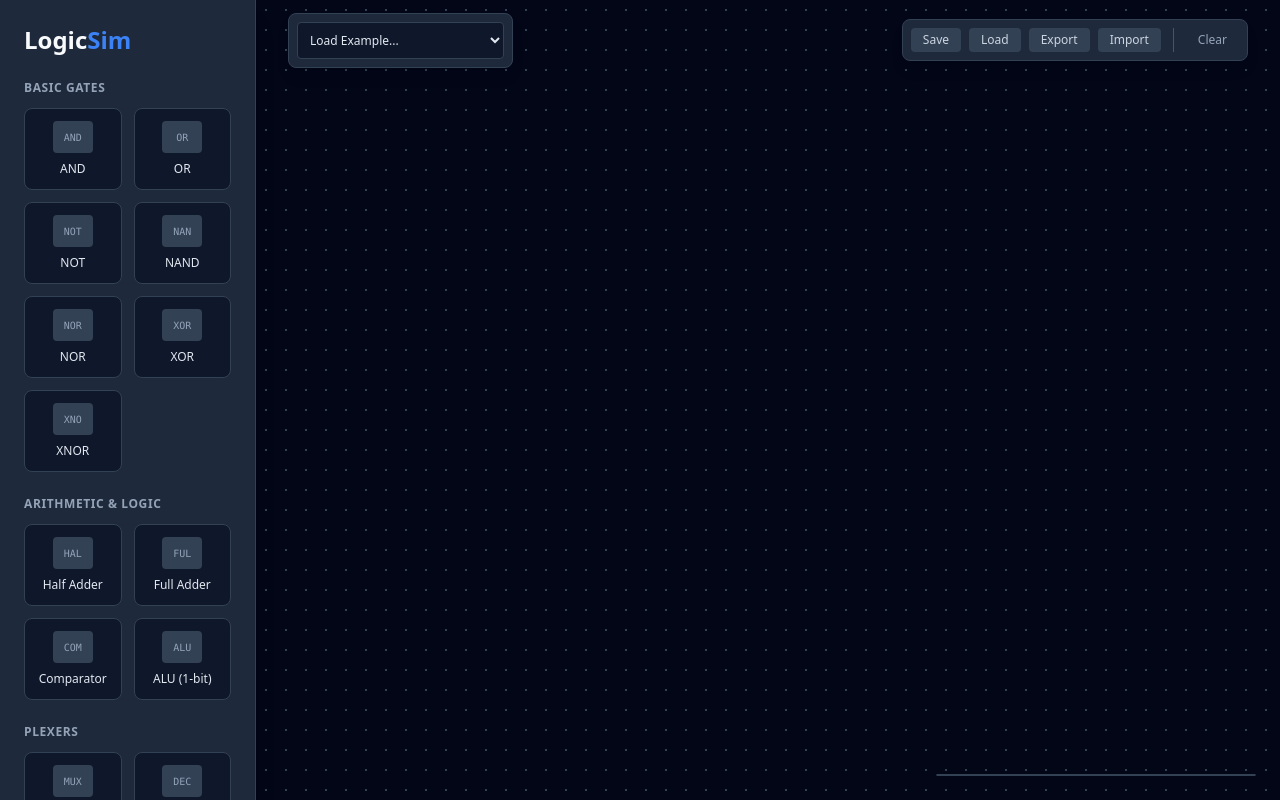
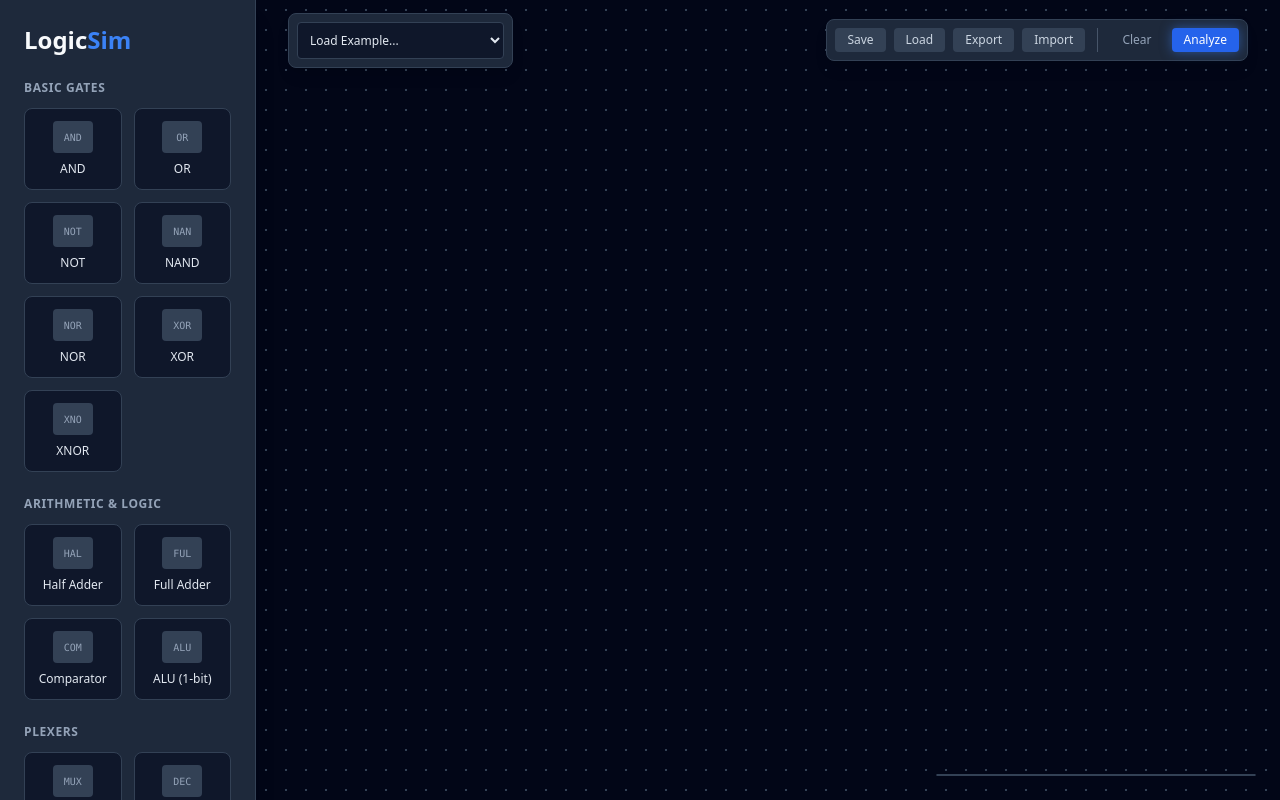
Before and after one commit to HackyCoder0951/logicSimulation, a Next.js app: page / in a window 1280 px wide. Built offline with nearby package versions, Linux system fonts and the light colour scheme.

Commit message:
feat: add truth table generation and analysis button to canvas.

```diff
--- a/components/CanvasWorkspace.js
+++ b/components/CanvasWorkspace.js
@@ -5,7 +5,7 @@ import { Gate } from '@/lib/Gate';
 import { Wire } from '@/lib/Wire';
 import { EXAMPLES } from '@/lib/examples';
 
-const CanvasWorkspace = ({ onSelectionChange }) => {
+const CanvasWorkspace = ({ onSelectionChange, onAnalyze }) => {
     const canvasRef = useRef(null);
     const containerRef = useRef(null);
 
@@ -524,6 +524,64 @@ const CanvasWorkspace = ({ onSelectionChange }) => {
         }
     };
 
+    const generateTruthTable = () => {
+        const inputs = gatesRef.current.filter(g => g.type === 'SWITCH').sort((a, b) => a.y - b.y);
+        const outputs = gatesRef.current.filter(g => g.type === 'BULB').sort((a, b) => a.y - b.y);
+
+        if (inputs.length === 0 || outputs.length === 0) {
+            alert("Need at least 1 Switch and 1 Bulb to analyze.");
+            return;
+        }
+
+        if (inputs.length > 8) {
+            if (!confirm(`Analyzing ${inputs.length} inputs will generate ${Math.pow(2, inputs.length)} rows. This might be slow. Continue?`)) {
+                return;
+            }
+        }
+
+        const rows = [];
+        const combinations = Math.pow(2, inputs.length);
+
+        // Save current state
+        const savedStates = inputs.map(g => g.state);
+
+        for (let i = 0; i < combinations; i++) {
+            // Set Inputs
+            inputs.forEach((inp, idx) => {
+                // MSB first or LSB first? Let's do MSB at top (index 0)
+                // If i=1 (001), last input should be 1.
+                // So inputs[last] is LSB.
+                const bit = (i >> (inputs.length - 1 - idx)) & 1;
+                inp.state = bit === 1;
+            });
+
+            // Simulate (Run enough cycles to stabilize)
+            // Complex circuits might need more cycles. 50 should be safe for DAGs.
+            for (let cycle = 0; cycle < 50; cycle++) {
+                gatesRef.current.forEach(gate => gate.compute());
+                wiresRef.current.forEach(wire => wire.update());
+            }
+            gatesRef.current.forEach(gate => gate.compute()); // Final compute
+
+            // Record Output
+            const row = [
+                ...inputs.map(g => g.state ? 1 : 0),
+                ...outputs.map(g => g.state ? 1 : 0)
+            ];
+            rows.push(row);
+        }
+
+        // Restore state
+        inputs.forEach((inp, idx) => inp.state = savedStates[idx]);
+
+        // Send data
+        onAnalyze({
+            inputs: inputs.map(g => g.label || 'In'),
+            outputs: outputs.map(g => g.label || 'Out'),
+            rows: rows
+        });
+    };
+
     return (
         <div className="flex-1 flex flex-col relative h-full">
             <div className="h-16 px-8 flex items-center justify-between pointer-events-none absolute top-0 right-0 w-full z-10">
@@ -554,6 +612,12 @@ const CanvasWorkspace = ({ onSelectionChange }) => {
                     >
                         Clear
                     </button>
+                    <button
+                        onClick={generateTruthTable}
+                        className="bg-blue-600 text-white px-3 py-1 rounded shadow-[0_0_12px_rgba(59,130,246,0.5)] font-medium text-xs hover:bg-blue-500 transition-all"
+                    >
+                        Analyze
+                    </button>
                 </div>
             </div>
             <div
```
